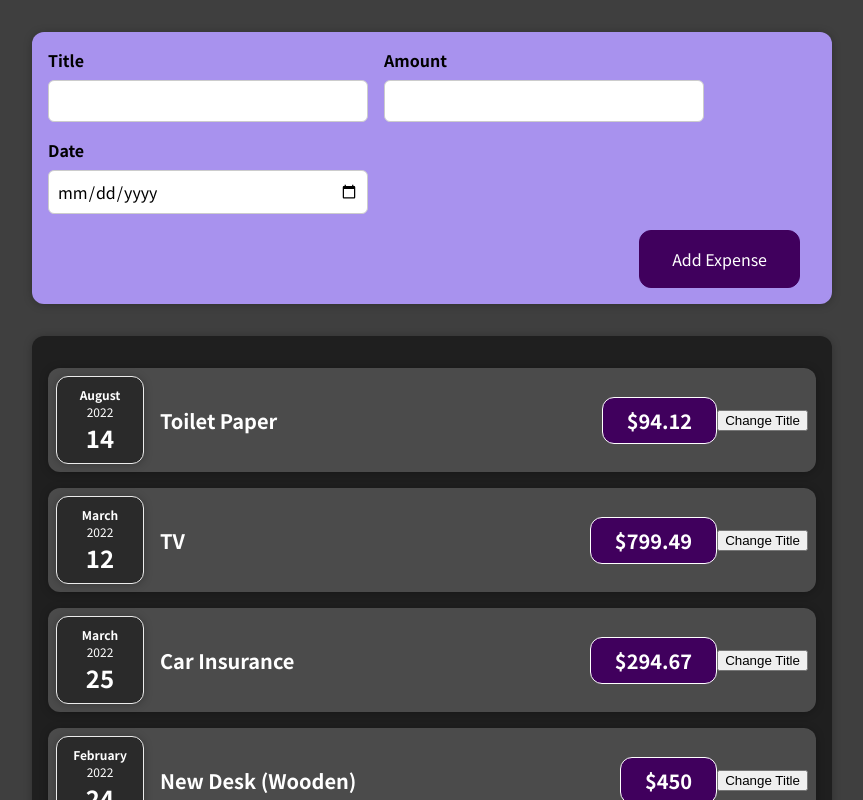
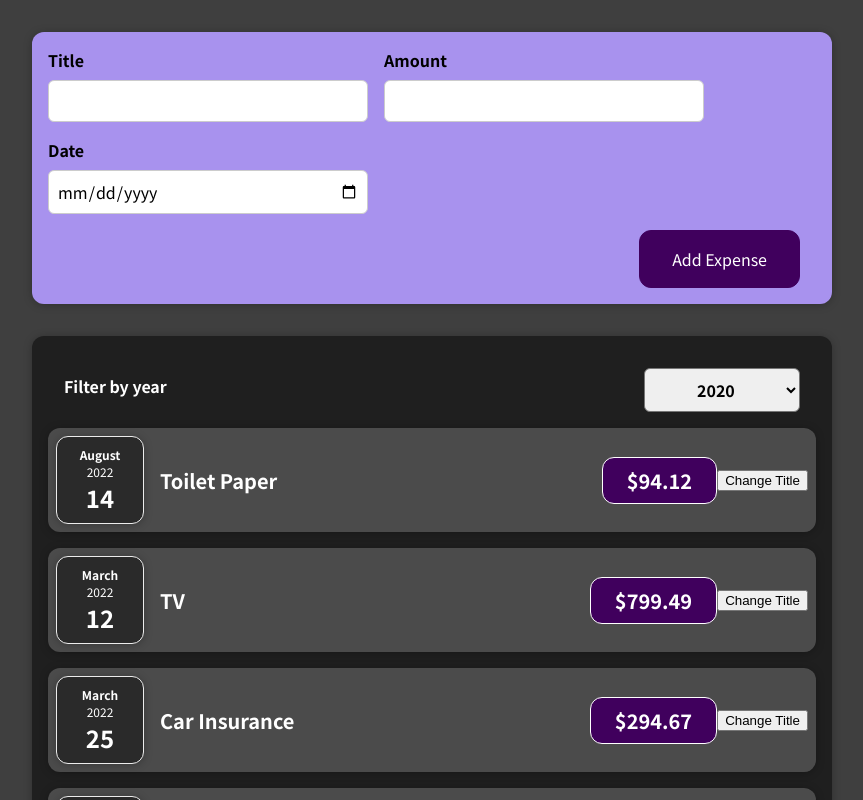
Before and after one commit to jripke74/react-0025, a React (Create React App) app: page / in a window 1280 px wide. Shown: the top 800 px of the page, without its empty margins (208-1071 px from the left). Built offline with nearby package versions, Linux system fonts and the light colour scheme.

Commit message:
add ExpensesFilter

```diff
--- a/src/components/Expenses/Expenses.js
+++ b/src/components/Expenses/Expenses.js
@@ -1,12 +1,20 @@
-import React from 'react';
+import React, { useState } from 'react';
 
+import ExpenseItem from './ExpenseItem';
 import Card from '../UI/Card';
-import ExpenseItem from './ExpenseItem';
+import ExpensesFilter from './ExpensesFilter';
 import './Expenses.css';
 
 const Expenses = (props) => {
+  const [filteredYear, setFilteredYear] = useState('2020');
+
+  const filterChangeHandler = (selectedYear) => {
+    setFilteredYear(selectedYear);
+  };
+
   return (
     <Card className="expenses">
+      <ExpensesFilter selected={filteredYear} onChangeFilter={filterChangeHandler} />
       <ExpenseItem
         title={props.items[0].title}
         amount={props.items[0].amount}
--- /dev/null
+++ b/src/components/Expenses/ExpensesFilter.css
@@ -0,0 +1,24 @@
+.expense-filter {
+  color: white;
+  padding: 0 1rem;
+}
+
+.expense-filter__control {
+  display: flex;
+  width: 100%;
+  align-items: center;
+  justify-content: space-between;
+  margin: 1rem 0;
+}
+
+.expense-filter label {
+  font-weight: bold;
+  margin-bottom: 0.5rem;
+}
+
+.expense-filter select {
+  font: inherit;
+  padding: 0.5rem 3rem;
+  font-weight: bold;
+  border-radius: 6px;
+}
--- /dev/null
+++ b/src/components/Expenses/ExpensesFilter.js
@@ -0,0 +1,23 @@
+import './ExpensesFilter.css';
+
+const ExpenseFilter = (props) => {
+  const dropdownChangeHandler = (event) => {
+    props.onChangeFilter(event.target.value);
+  };
+
+  return (
+    <div className="expense-filter">
+      <div className="expense-filter__control">
+        <label>Filter by year</label>
+        <select value={props.selected} onChange={dropdownChangeHandler}>
+          <option value="2022">2022</option>
+          <option value="2021">2021</option>
+          <option value="2020">2020</option>
+          <option value="2019">2019</option>
+        </select>
+      </div>
+    </div>
+  );
+};
+
+export default ExpenseFilter;
```
